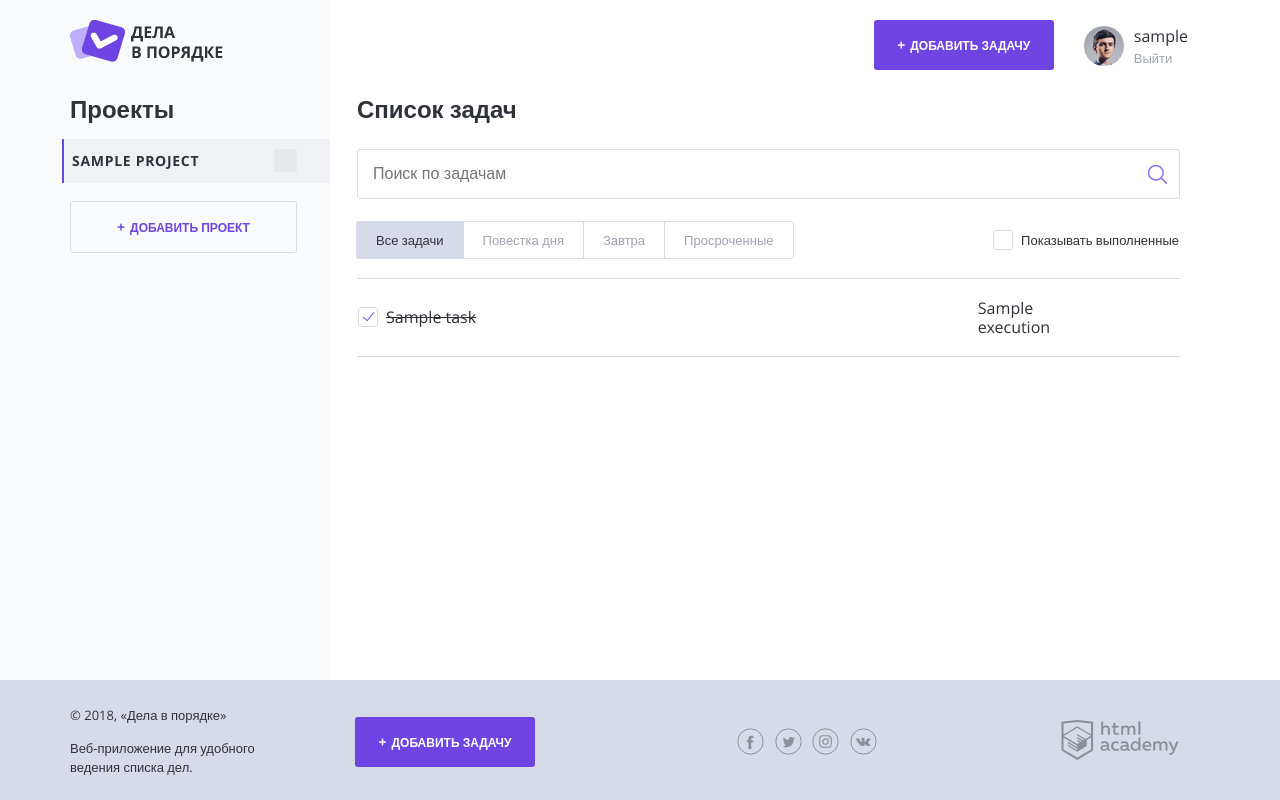
After one commit to kirnikolaev/2975-doingsdone-1, a PHP site: template templates/index.php in a window 1280 px wide. The commit adds this page. Run offline with PHP 8.4, Linux system fonts and the light colour scheme; the template is opened without the code that fills it: most values are stand-ins (such as "Sample title", 1, 10 or a date in 2020); data that the repository does not hold is empty.

Commit message:
выделяем дела, до даты выполнения которых осталось меньше 24 часов

```diff
--- a/index.php
+++ b/index.php
@@ -1,5 +1,6 @@
 <?php
 // показывать или нет выполненные задачи
+date_default_timezone_set('Europe/Moscow');
 $show_complete_tasks = rand(0, 1);
 
 $projects = [
@@ -21,13 +22,13 @@ $tasks_list = [
     ],
     [
     'title' => 'Сделать задание первого раздела',
-    'execution' => '21.04.2018',
+    'execution' => '15.05.2018',
     'project' => 'Учеба',
     'done' => false
     ],
     [
     'title' => 'Встреча с другом',
-    'execution' => '22.04.2018',
+    'execution' => '15.04.2018',
     'project' => 'Входящие',
     'done' => true
     ],
--- /dev/null
+++ b/templates/index.php
@@ -0,0 +1,49 @@
+          <main class="content__main">
+                <h2 class="content__main-heading">Список задач</h2>
+
+                <form class="search-form" action="index.html" method="post">
+                    <input class="search-form__input" type="text" name="" value="" placeholder="Поиск по задачам">
+
+                    <input class="search-form__submit" type="submit" name="" value="Искать">
+                </form>
+
+                <div class="tasks-controls">
+                    <nav class="tasks-switch">
+                        <a href="/" class="tasks-switch__item tasks-switch__item--active">Все задачи</a>
+                        <a href="/" class="tasks-switch__item">Повестка дня</a>
+                        <a href="/" class="tasks-switch__item">Завтра</a>
+                        <a href="/" class="tasks-switch__item">Просроченные</a>
+                    </nav>
+
+                    <label class="checkbox">
+                        <!--добавить сюда аттрибут "checked", если переменная $show_complete_tasks равна единице-->
+                        <input class="checkbox__input visually-hidden show_completed" type="checkbox" <?php if ($show_complete_tasks == 1):?> checked <?php endif; ?>>
+
+                        <span class="checkbox__text">Показывать выполненные</span>
+                    </label>
+                </div>
+
+                <table class="tasks">
+                    <?php foreach ($tasks_list as $key => $val): ?>
+
+                                <tr class="tasks__item task <?php if ($val['done'] == true): ?>task--completed<?php endif; ?><?php if (strtotime($val['execution'])-time() < 86000 & $val['execution']!="нет"): ?>task--important<?php endif; ?>">
+                                <td class="task__select <?php if ($val['done'] == true): ?>task--completed <?php endif; ?>">
+                                    <label class="checkbox task__checkbox">
+                                        <input class="checkbox__input visually-hidden" type="checkbox" <?php if ($val['done'] == true): ?>checked<?php endif; ?>>
+                                        <span class="checkbox__text"><?=htmlspecialchars($val['title'])?></span>
+                                    </label>
+                                </td>
+
+
+                                <td class="task__date"><?=htmlspecialchars($val['execution'])?></td>
+                                <td class="task__controls"></td>
+                            </tr>
+
+
+                    <?php endforeach; ?>
+
+                </table>
+            </main>
+        </div>
+    </div>
+</div>
--- a/templates/layout.php
+++ b/templates/layout.php
@@ -3,7 +3,7 @@
 
 <head>
     <meta charset="UTF-8">
-    <title><?=$title?></title>
+    <title><?=htmlspecialchars($title)?></title>
     <link rel="stylesheet" href="css/normalize.css">
     <link rel="stylesheet" href="css/style.css">
     <link rel="stylesheet" href="css/flatpickr.min.css">
@@ -29,7 +29,7 @@
                     </div>
 
                     <div class="user-menu__data">
-                        <p><?=$username?></p>
+                        <p><?=htmlspecialchars($username)?></p>
 
                         <a href="#">Выйти</a>
                     </div>
```
Also changed, not shown: functions.php (added, +27 -0 lines).
